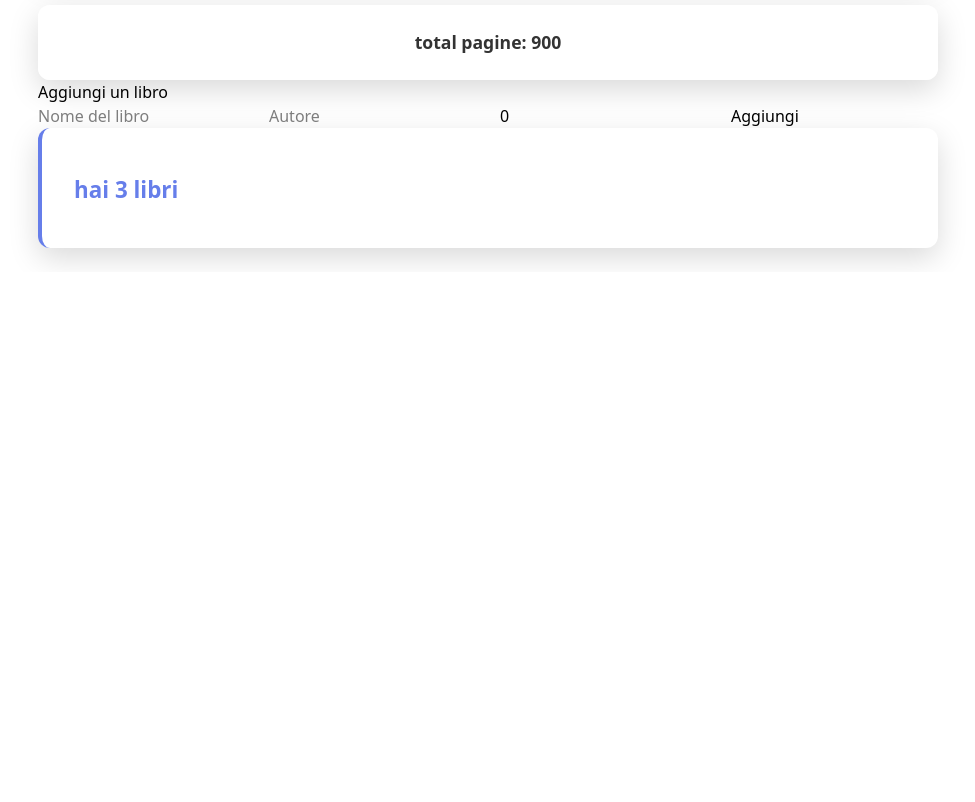
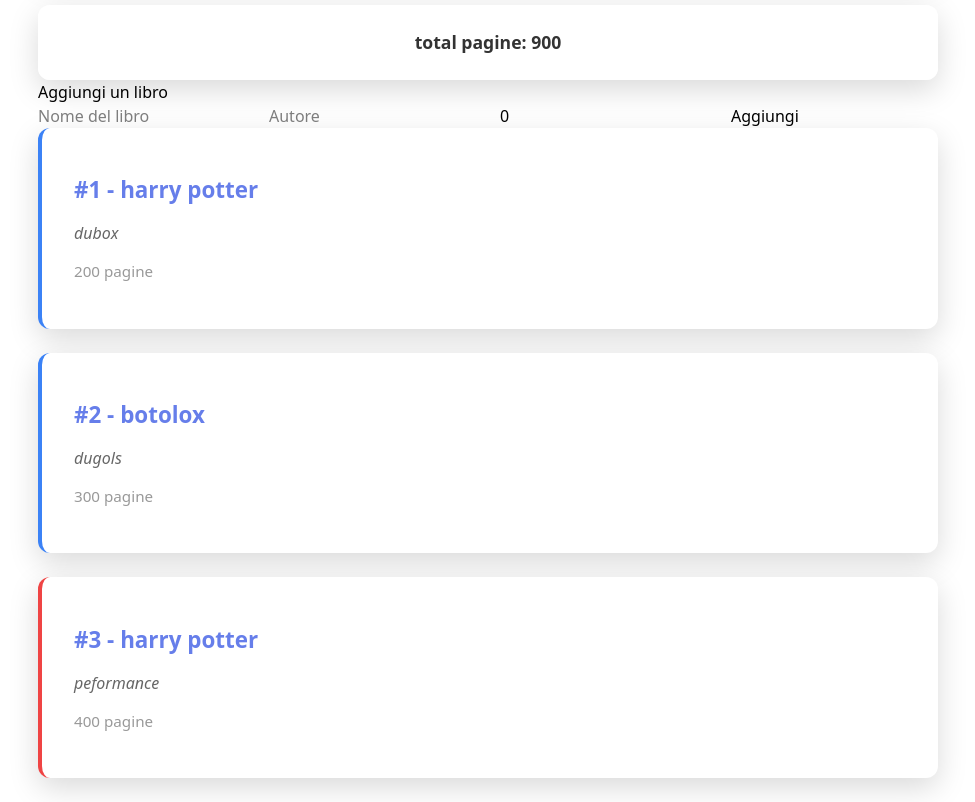
Before and after one commit to rob587/app-libreria, an Angular app: page / in a window 1280 px wide. Shown: the part 920-1722 px from the top of the page, without its empty margins (152-1127 px from the left). Before the commit the page ends 1192 px from the top, so only its background shows below. Built offline with nearby package versions, Linux system fonts and the light colour scheme.

Commit message:
added style and loops, index in html

```diff
--- a/src/app/app.html
+++ b/src/app/app.html
@@ -139,6 +139,11 @@
       background: #d1fae5;
       border-radius: 8px;
     }
+
+    .libro-lungo {
+      border-left-color: #f59e0b !important;
+      background: #fffbeb;
+    }
   }
 </style>
 
@@ -163,12 +168,23 @@
   <p *ngIf="errore" class="errore-messaggio">❌ Il nome non può essere vuoto!</p>
   <p *ngIf="libroAggiunto" class="successo-messaggio">✅ Libro aggiunto con successo!</p>
 
-  <div *ngIf="libri.length > 0; else nessunLibro" class="div">
-    <p>hai {{ contaLibri() }} libri</p>
+  <div *ngIf="libri.length > 0; else nessunLibro">
+    <div
+      *ngFor="let libro of libri; let i = index; trackBy: trackByLibroId"
+      class="div"
+      [ngClass]="{ 'libro-lungo': isLibroLungo(libro.pagine) }"
+      [ngStyle]="{ 'border-left-color': getColoreLibro(libro.pagine) }"
+    >
+      <p>
+        <strong>#{{ i + 1 }}</strong> - {{ libro.nome }}
+      </p>
+      <p>{{ libro.autore }}</p>
+      <p>{{ libro.pagine }} pagine</p>
+    </div>
   </div>
 
   <ng-template #nessunLibro>
-    <p>Non hai ancora nessun libro</p>
+    <p class="nessun-libro">📚 Non hai ancora nessun libro</p>
   </ng-template>
 </main>
 
--- a/src/app/app.ts
+++ b/src/app/app.ts
@@ -69,6 +69,20 @@ export class App {
     }, 2000);
   }
 
+  isLibroLungo(pagine: number) {
+    return pagine > 350;
+  }
+
+  getColoreLibro(pagine: number) {
+    if (pagine < 200) return '#10b981';
+    if (pagine < 400) return '#3b82f6';
+    return '#ef4444';
+  }
+
+  trackByLibroId(index: number, libro: Book) {
+    return index;
+  }
+
   contaLibri() {
     return this.libri.length;
   }
```
